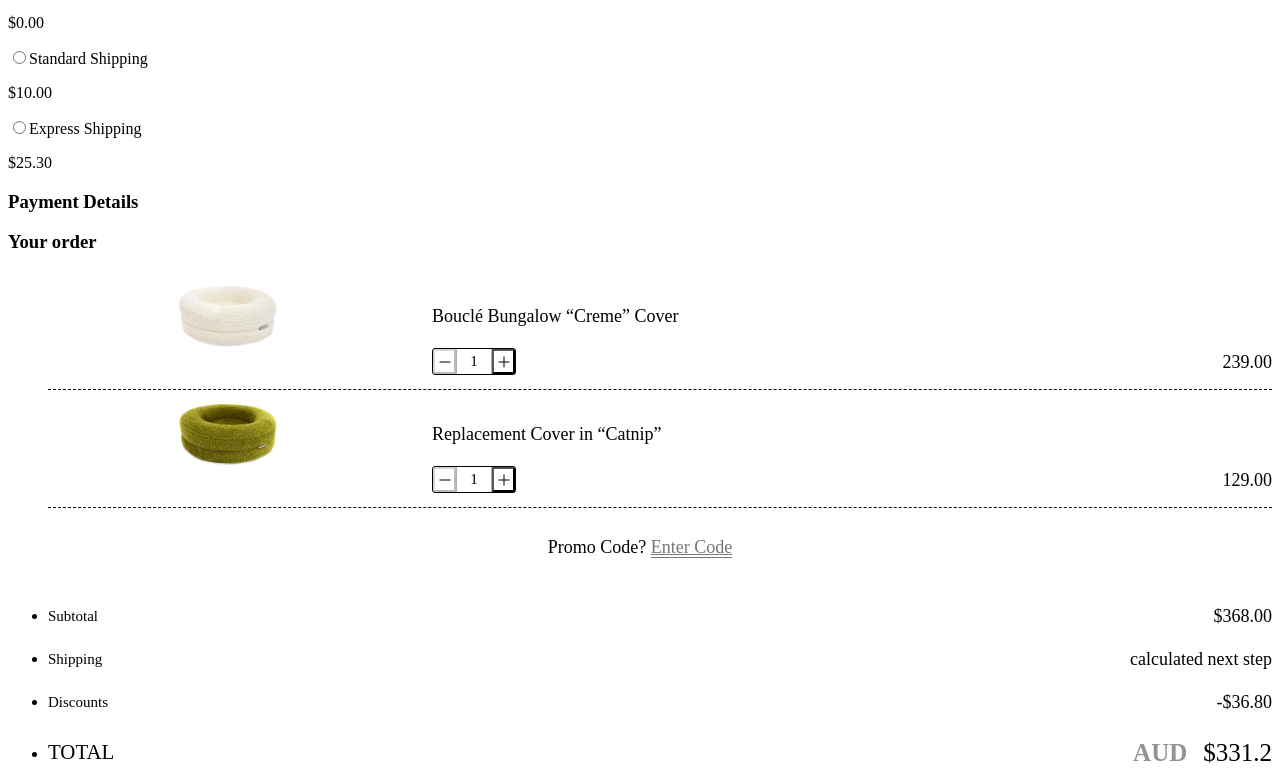
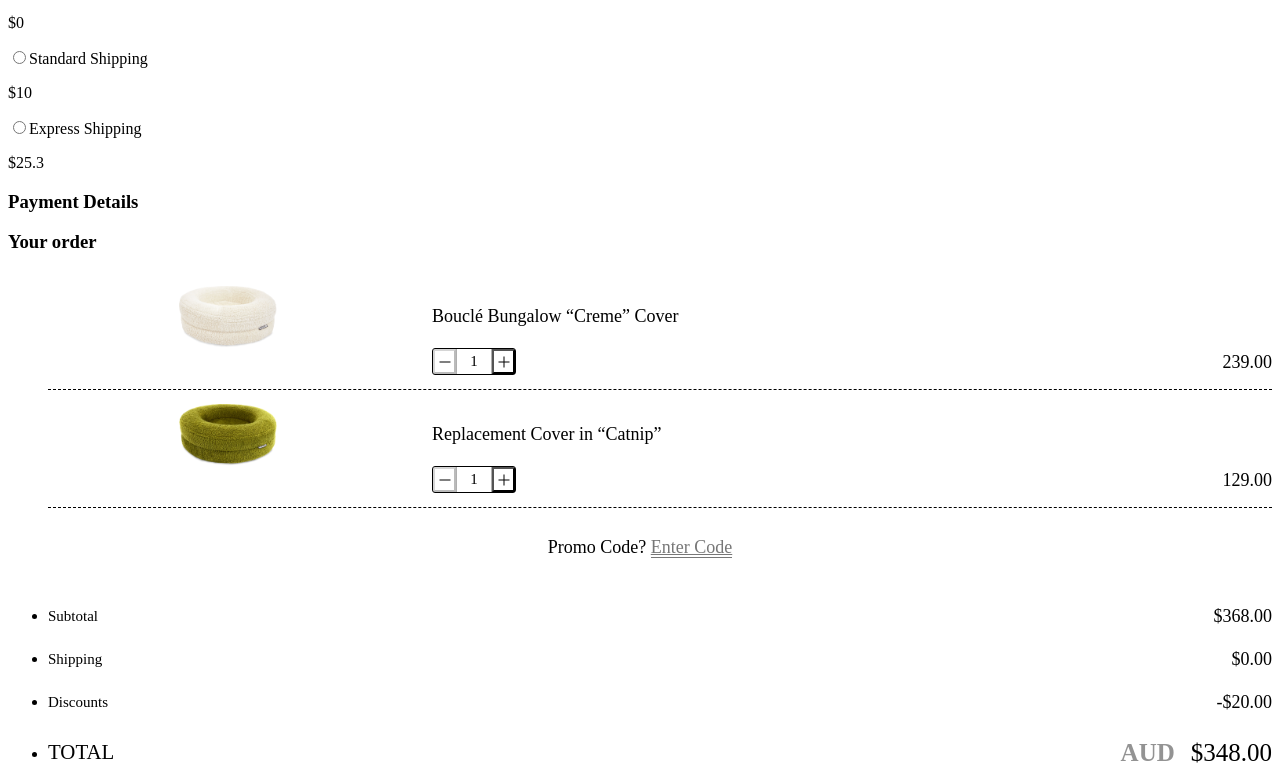
Before and after one commit to presto-agency/Cat_test_task, a Gatsby site: page /checkout in a window 1280 px wide. Shown: the part 336-1105 px from the top of the page. Built offline with nearby package versions, Linux system fonts and the light colour scheme; Gatsby itself is replaced by a stand-in of ours.

Commit message:
feat: finish cart

```diff
--- a/src/components/TotalPrice/TotalPrice.js
+++ b/src/components/TotalPrice/TotalPrice.js
@@ -1,11 +1,12 @@
 import React, {useEffect, useState} from 'react';
 import * as styles from "./totalPrice.module.scss";
 
-const TotalPrice = ({products = []}) => {
+const TotalPrice = ({products = [], selected = null}) => {
   const [totalPrice, setTotalPrice] = useState(0)
   const formatNum = (num) => (Math.round((num) * 100) / 100).toFixed(2);
-  let sumOfAssetsPrice = formatNum(totalPrice);
-  let discountPrice = formatNum((totalPrice/100)*10);
+  let sumOfAssetsPrice = totalPrice;
+  let discountPrice = 20;
+  let shipping = Number(selected);
 
 
   useEffect(() => {
@@ -27,7 +28,7 @@ const TotalPrice = ({products = []}) => {
               Subtotal
             </small>
             <span>
-              ${sumOfAssetsPrice}
+              ${formatNum(sumOfAssetsPrice)}
             </span>
           </p>
         </li>
@@ -37,7 +38,7 @@ const TotalPrice = ({products = []}) => {
               Shipping
             </small>
             <span>
-              calculated next step
+              ${selected === null ? 'calculated next step' : formatNum(shipping)}
             </span>
           </p>
         </li>
@@ -47,7 +48,7 @@ const TotalPrice = ({products = []}) => {
               Discounts
             </small>
             <span>
-              -${discountPrice}
+              -${formatNum(discountPrice)}
             </span>
           </p>
         </li>
@@ -60,7 +61,9 @@ const TotalPrice = ({products = []}) => {
                 <strong>
                   AUD
                 </strong>
-                ${sumOfAssetsPrice - discountPrice}
+              ${formatNum(selected === null
+              ? sumOfAssetsPrice - discountPrice
+              : sumOfAssetsPrice - discountPrice + shipping)}
               </span>
           </p>
         </li>
--- a/src/components/UI/myRadio/myRadio.js
+++ b/src/components/UI/myRadio/myRadio.js
@@ -1,7 +1,6 @@
 import React from 'react';
 
 const MyRadio = ({handleChange, id, value, selected, label}) => {
-  const formatNum = (num) => (Math.round((num) * 100) / 100).toFixed(2);
 
   return (
     <div className="myRadio">
@@ -16,7 +15,7 @@ const MyRadio = ({handleChange, id, value, selected, label}) => {
           {label}
         </label>
       </div>
-      <p>${formatNum(value)}</p>
+      <p>${value}</p>
     </div>
   );
 };
--- a/src/pages/checkout.js
+++ b/src/pages/checkout.js
@@ -20,7 +20,7 @@ const Checkout = () => {
     <Layout title={'Checkout'}>
       <div className="checkout">
         <div className="container">
-          <form action='#' className="checkout__content">
+          <div className="checkout__content">
             <div className='checkout__content_form'>
               <h3>
                 Your Details
@@ -77,12 +77,12 @@ const Checkout = () => {
                   />)}
                 </ul>
                 <Promo/>
-                <TotalPrice products={products}/>
+                <TotalPrice products={products} selected={selected}/>
               </div>
               <MyButton className='myButton black' description={'Pay now'}/>
               <Advertising/>
             </div>
-          </form>
+          </div>
         </div>
       </div>
     </Layout>
```
